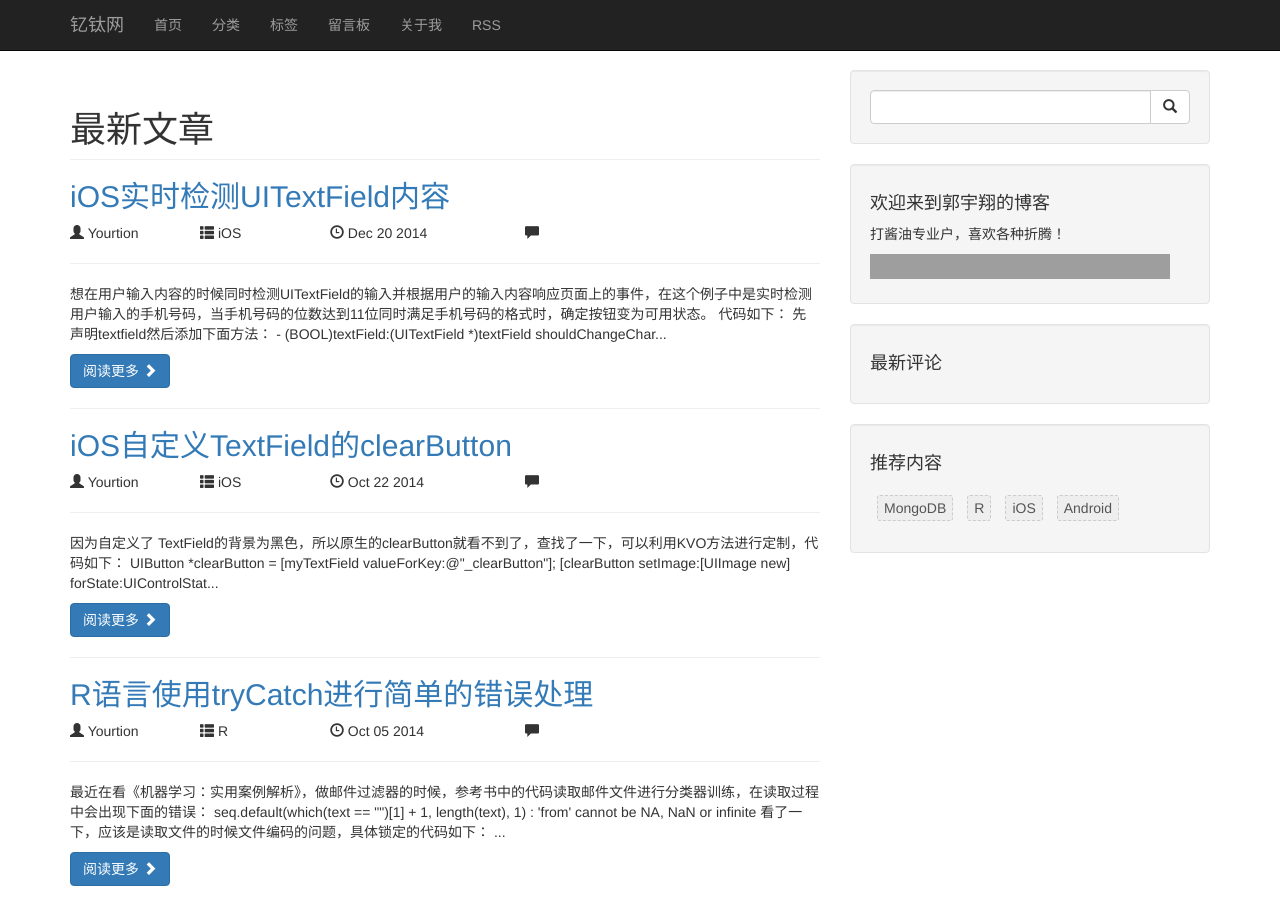
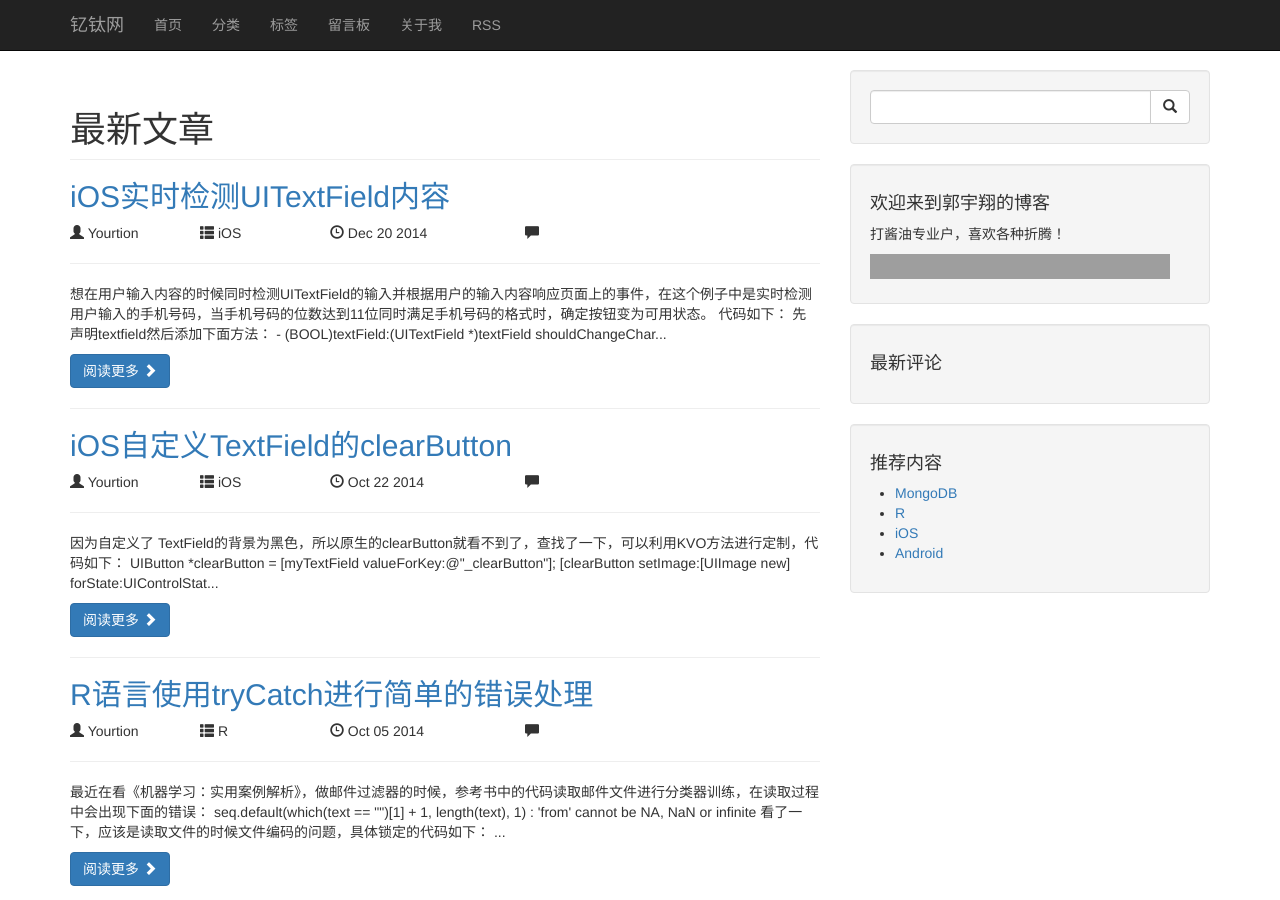
Before and after one commit to yourtion/yourtion.github.io, a Jekyll site: the page built from index.html, in a window 1280 px wide and 900 px high. Built offline with Jekyll 4.4.1, drawn with Linux system fonts in a browser that asks for light colours; Markdown is read by kramdown in place of the engine named in the settings; comment, search, counter and statistics services are not loaded; grey boxes are pictures that could not be loaded.

Commit message:
remove mystyle asset

```diff
--- a/_includes/head.html
+++ b/_includes/head.html
@@ -15,7 +15,7 @@
   <!-- Custom CSS -->
   <link href="{{ ASSET_PATH }}css/blog-home.css" rel="stylesheet" type="text/css">
   <link href="{{ ASSET_PATH }}css/railscasts.css" rel="stylesheet" type="text/css">
-  <link href="{{ ASSET_PATH }}css/my_style.css" rel="stylesheet" type="text/css">
+  <link href="/css/my_style.css" rel="stylesheet" type="text/css">
 
   <!-- HTML5 Shim and Respond.js IE8 support of HTML5 elements and media queries -->
   <!-- WARNING: Respond.js doesn't work if you view the page via file:// -->
```
